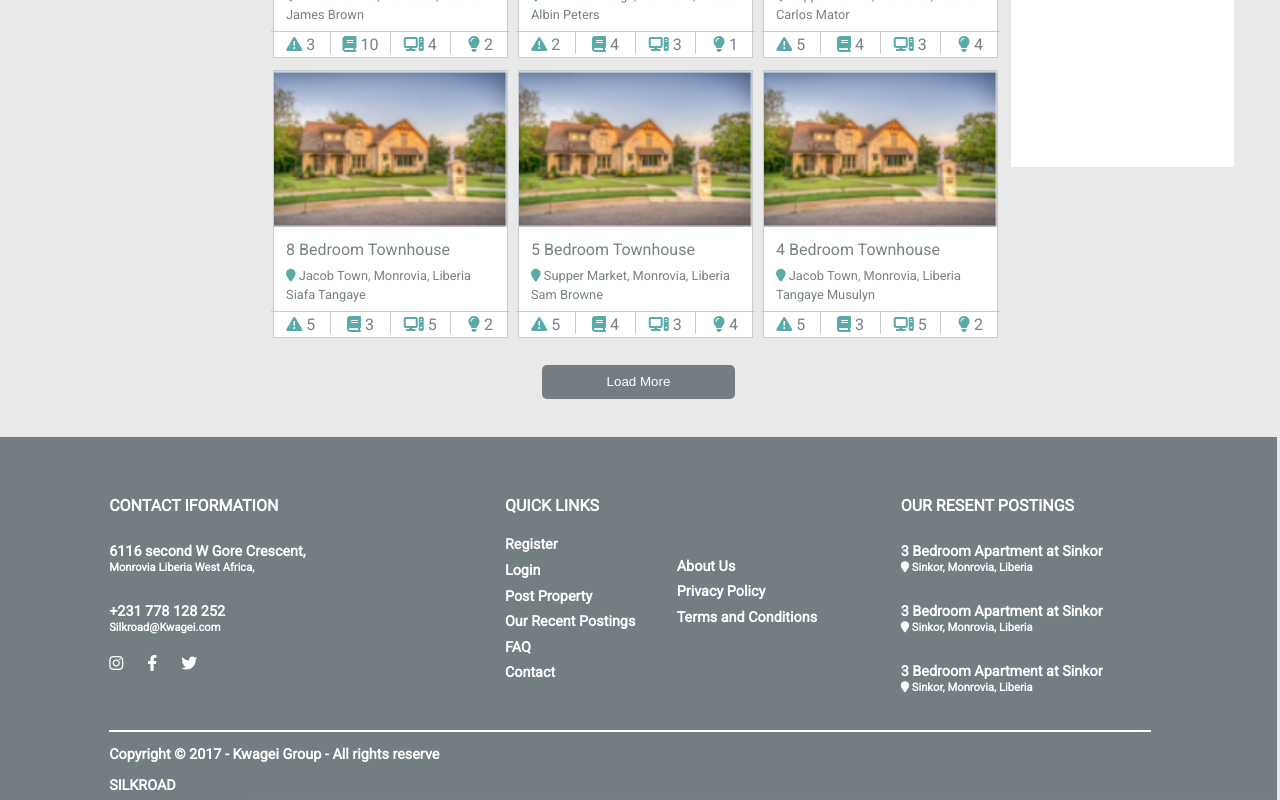
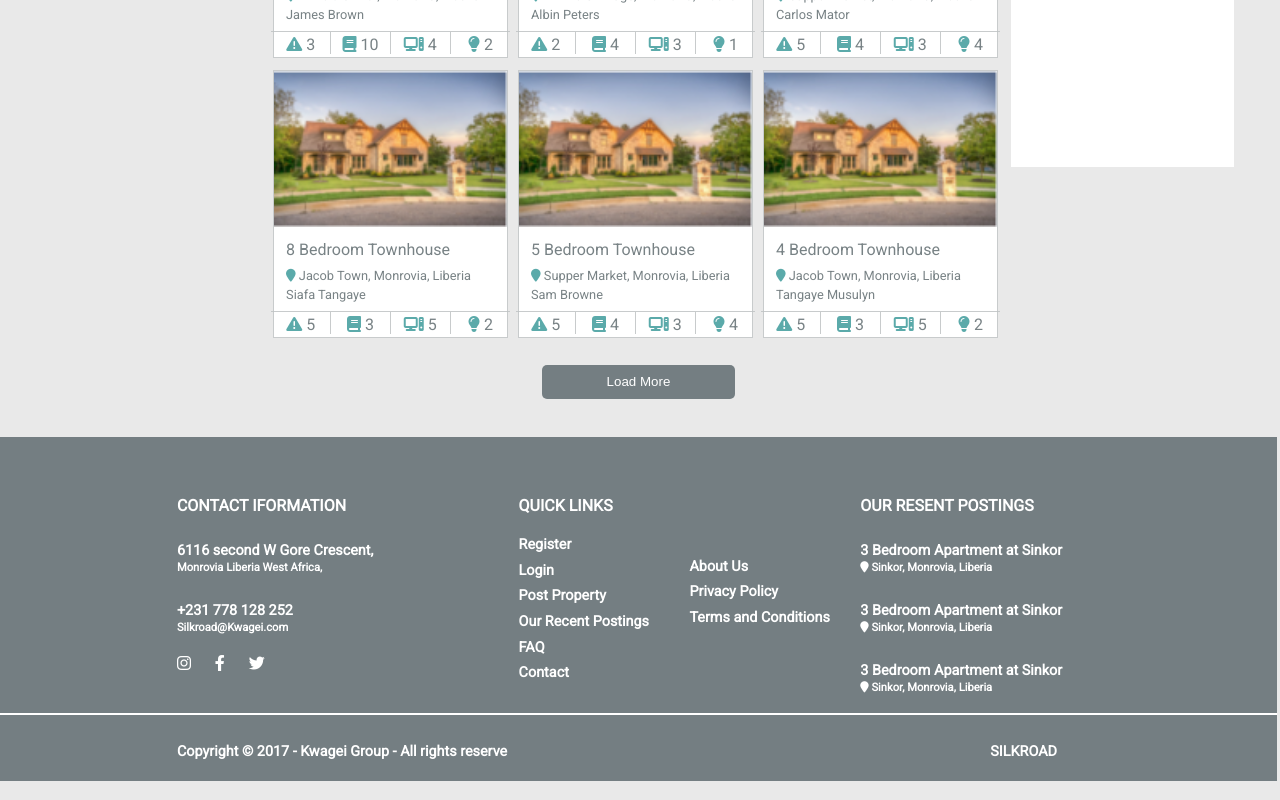
Before and after one commit to boaslah/SilkRoad-vue, a Vue app: page /properties in a window 1280 px wide. Shown: the part 733-1533 px from the top of the page. Built offline with nearby package versions, Linux system fonts and the light colour scheme.

Commit message:
fixed footer

```diff
--- a/src/components/Footer.vue
+++ b/src/components/Footer.vue
@@ -3,7 +3,6 @@
     <footer class="footer">
 
         <div class="footer-row1">
-
                 <div class="footer-col1">
                     <h4>CONTACT IFORMATION</h4>
                     <p>6116 second W Gore Crescent,</p>
@@ -41,12 +40,11 @@
                     <p>3 Bedroom Apartment at Sinkor  </p>
                     <span><i class="fa-sharp fa-solid fa-location-pin"></i>  Sinkor, Monrovia, Liberia</span>
                 </div>
-
         </div>
         <!-- <div class="footer-row2"></div>    -->
         <div class="footer-row3">
-            <p>Copyright &copy; 2017 - Kwagei Group - All rights reserve</p>
-            <p><b>SILKROAD</b></p>
+            <p>Copyright &copy; 2017 - Kwagei Group - All rights reserve <span class="brand"><b>SILKROAD</b></span></p>
+
         </div>
     </footer>
 
@@ -61,10 +59,16 @@
 </script>
 
 <style lang="scss" scoped>
+.brand{
+    float: right;
+    font-size: 100%;
+}
+
 .fa-facebook-f{
     margin: 0% 7% 0% 7%;
 }
 .footer-row3{
+    padding: 1% 17% 0% 15%;
     border-top: solid 2px white;
 }
 
@@ -99,7 +103,7 @@ a{
     display: grid;
     grid-template-rows: 80%  20%;
     color: white;
-    padding: 3% 10% 2% 10%;
+    padding: 3% 0% 2% 0%;
     margin: 3% -0.4% -2% -2%;
     row-gap: 5%;
 }
@@ -107,11 +111,9 @@ a{
 .footer-row1{
     display: grid;
     grid-template-columns: 33% 33% 33%;
-    column-gap: 5%;
+    padding: 0% 5% 0% 15%;
 }
-/* .footer-row2{
-    background-color: white;
-} */
+
 @media only screen and (max-width: 600px) {
     .footer{
         margin: 70% -0.4% -2% -2%;
```
Lines whose indentation alone changed are shown as unchanged.
